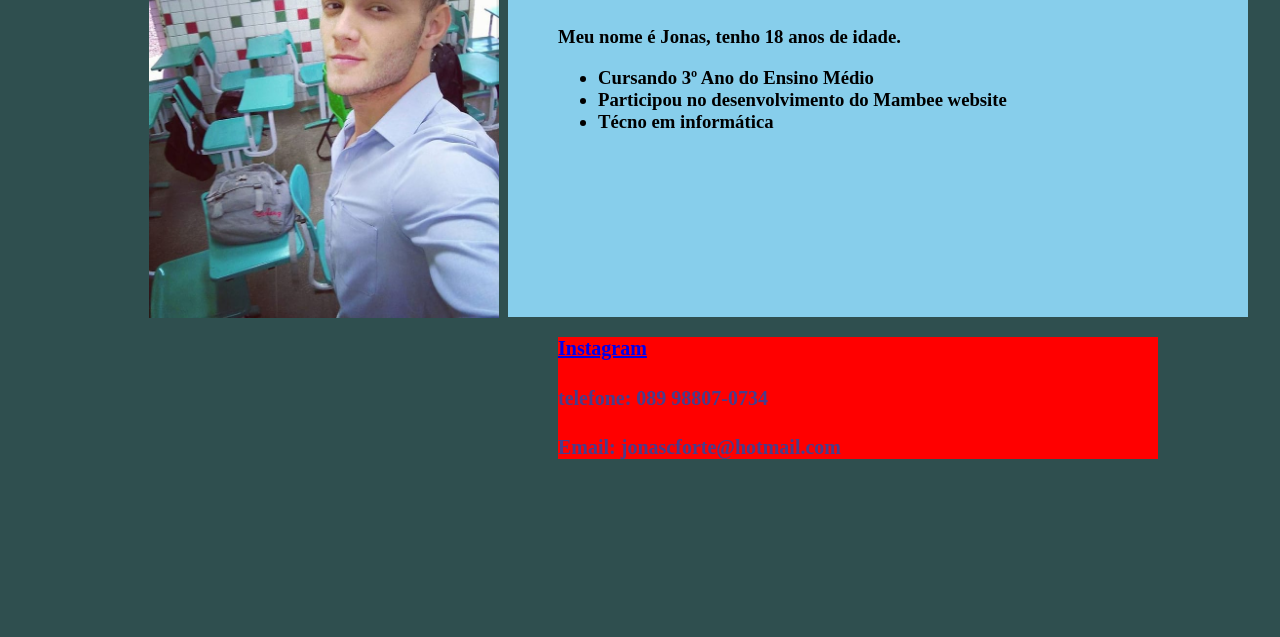
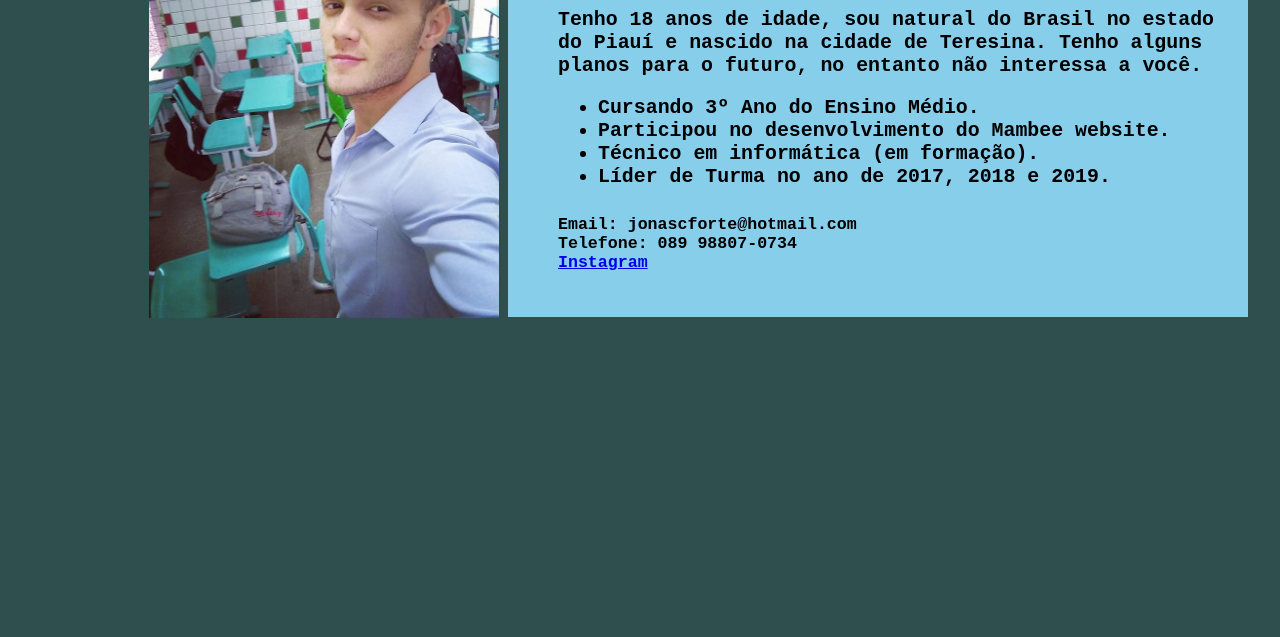
Before and after one commit to JonasFortes12/Aulas_Web, a plain HTML site: page Trabalho/index.html in a window 1280 px wide. Shown: the part 163-800 px from the top of the page. Drawn offline with Linux system fonts and the light colour scheme.

Commit message:
currículo v.3

```diff
--- a/Trabalho/index.html
+++ b/Trabalho/index.html
@@ -3,7 +3,7 @@
     <meta charset="utf-8">
     <link rel="stylesheet" href="style.css">
     <title>JONAS FORTES</title>
-    <link href="https://fonts.googleapis.com/css?family=Merriweather" rel="stylesheet">
+    <link href="https://fonts.googleapis.com/css?family=Crimson+Text" rel="stylesheet">
 </head>
 
 <body>
@@ -11,23 +11,27 @@
         <div id="form">
             <img id ="img" src="jon.jpeg" alt="Jonas Fortes">
 
-
-
         <div id="desc">
             <h1 id="nome">Jonas Carvalho Fortes</h1>
             <h3 id="sob">
-                Meu nome é Jonas, tenho 18 anos de idade.
+                Tenho 18 anos de idade, sou natural do Brasil no estado
+                do Piauí e nascido na cidade de Teresina. Tenho alguns planos para o futuro,
+                no entanto não interessa a você.
                 <ul>
-                    <li>Cursando 3º Ano do Ensino Médio</li>
-                    <li>Participou no desenvolvimento do Mambee website</li>
-                    <li>Técno em informática</li>
+                    <li>Cursando 3º Ano do Ensino Médio.</li>
+                    <li>Participou no desenvolvimento do Mambee website.</li>
+                    <li>Técnico em informática (em formação).</li>
+                    <li>Líder de Turma no ano de 2017, 2018 e 2019.</li>
                 </ul>
             </h3>
         </div>
         <footer id="rpe">
-            <strong><a id="link" target="_blank" href="https://www.instagram.com/jona.fort/?hl=pt-br">Instagram</a></strong>
-            <h4>telefone: 089 98807-0734</h4>
-            <h4>Email: jonascforte@hotmail.com</h4>
+            <h5>
+                Email: jonascforte@hotmail.com <br>
+                Telefone: 089 98807-0734 <br>
+                <strong><a id="link" target="_blank" href="https://www.instagram.com/jona.fort/?hl=pt-br">Instagram</a></strong>
+            </h5>
+
         </footer>
         </div>
 </body>
--- a/Trabalho/style.css
+++ b/Trabalho/style.css
@@ -1,5 +1,6 @@
 html{
     background-color: #2F4F4F;
+    font-family: 'Courier New', Courier, monospace;
 }
 img#img{
     height: 400px;
@@ -19,7 +20,7 @@ h1#nome{
     margin-top: 10px;
     margin-left: 50px;
     color: black;
-    font-size: 60px;
+    font-size: 50px;
 }
 div#desc{
     background-color:#87CEEB;
@@ -27,6 +28,7 @@ div#desc{
     width: 740px;
     margin-top: -20px;
     margin-left: 500px;
+    font-size: 17px;
 }
 div#master{
     margin-top: 100px;
@@ -36,17 +38,16 @@ div#desc h3#sob{
     color: black;
     margin-left: 50px;
 }
-footer{
+footer#rpe{
     width: 600px;
-    background-color: red;
-    margin-top: 20px;
+    margin-top: -130px;
     margin-left: 550px;
     font-size: 20px;
-    color: darkslateblue;
+    color:black;
 }
 a#link{
 }
-
+@import url('https://fonts.googleapis.com/css?family=Crimson+Text');
 @font-face{
-    font-family: 'Merriweather', serif;
+    font-family: 'Crimson Text', serif;
 }
```
Also changed, not shown: Trabalho/index2.htm (added, +22 -0 lines).
